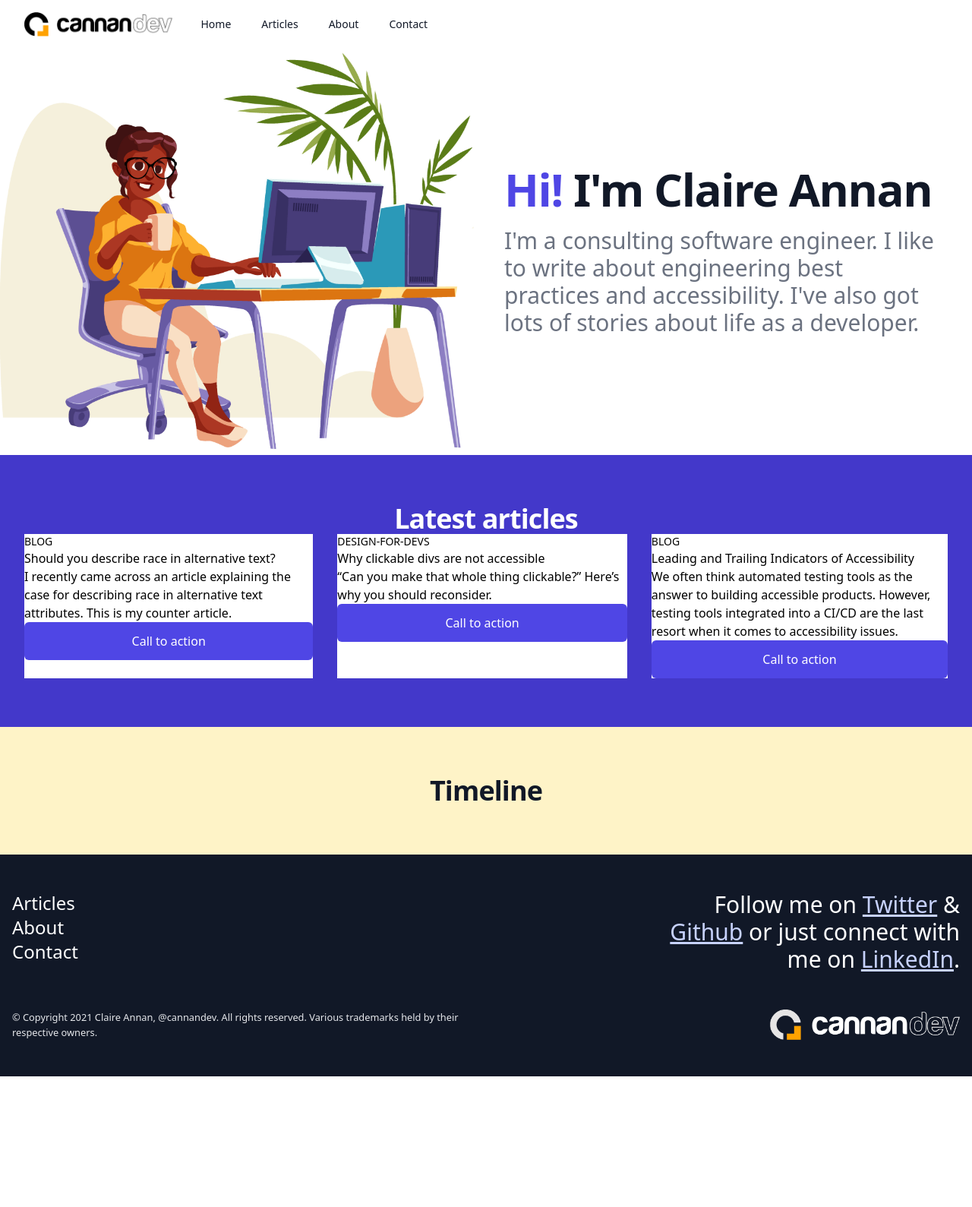
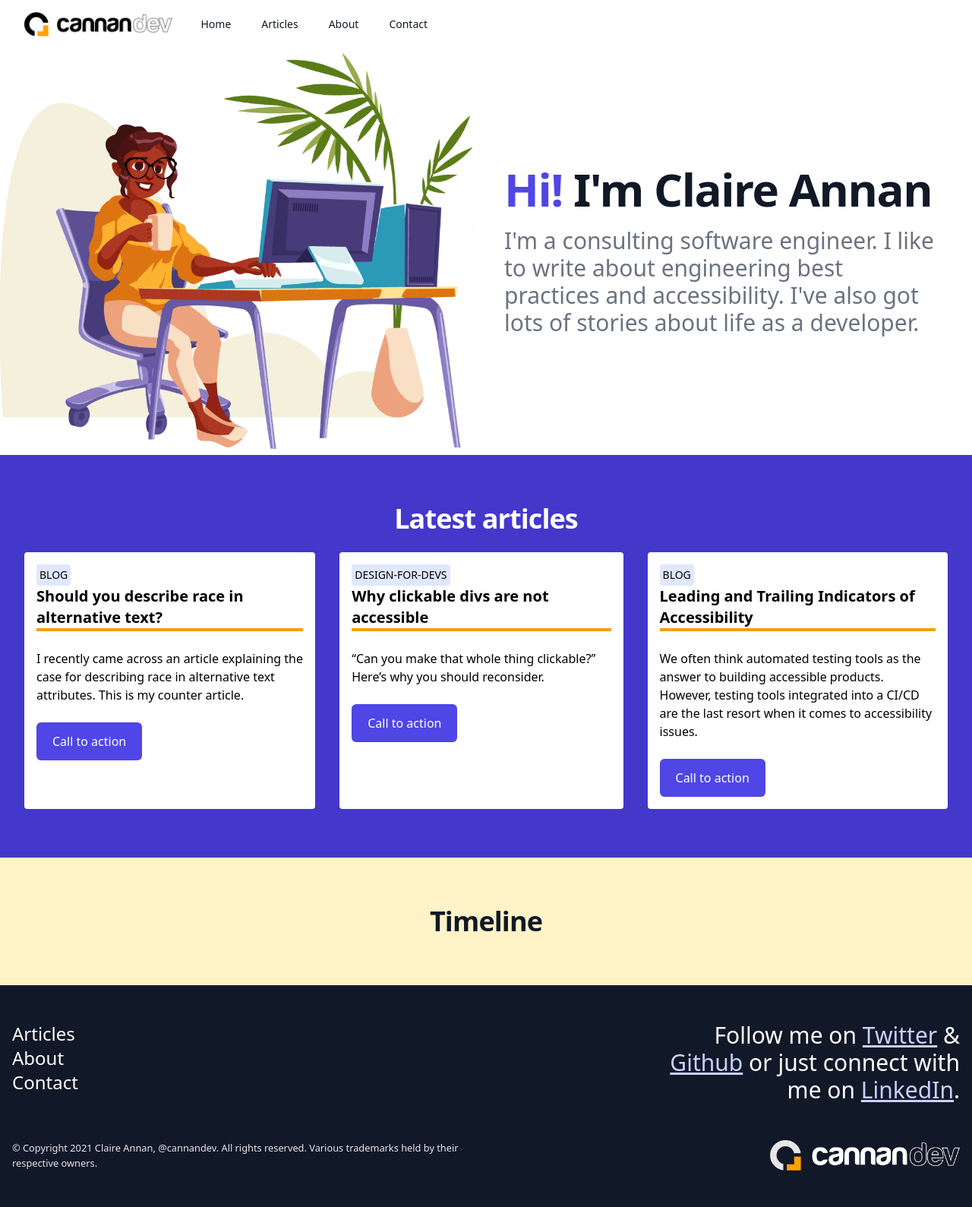
Before and after one commit to cannandev/plain-ole-jekyll-blog, a Jekyll site: the page built from index.html, in a window 1280 px wide. Shown: the whole page at 76% size. Built offline with Jekyll 4.4.1, drawn with Linux system fonts in a browser that asks for light colours; before the commit the page ends 1417 px from its top, so only the background shows below that.

Commit message:
Update draft.

```diff
--- a/_posts/2022-02-05-leading-vs-trailing-indicators-of-accessibility.markdown
+++ b/_posts/2022-02-05-leading-vs-trailing-indicators-of-accessibility.markdown
@@ -12,12 +12,13 @@ These tools flag issues that should have been caught during development and poss
 
 So, what are leading indicators that can get us ahead of accessibility issues? How can we design products and build them accessibly long before we deploy them? Read on for three solid examples.
 
-## 1. You're looking for a percentage of users with disabilities
+## 1. Looking for a percentage of users with disabilities
 
 In a conversation with a project manager, she expressed her surprise to learn that accessibility also included designing for neurodiverse and dyslexic users. "I'd love to know how many of ours users are in this category so we can cater to them."
 
 Design for one, design for all.
-## 2. Your design is touch dependent.
+
+## 2. Designing touch-dependent components
 
 Examples
 
--- a/dist/styles.css
+++ b/dist/styles.css
@@ -622,8 +622,20 @@ Ensure the default browser behavior of the `hidden` attribute.
   margin-top: 1rem;
 }
 
+.mt-6 {
+  margin-top: 1.5rem;
+}
+
+.mb-4 {
+  margin-bottom: 1rem;
+}
+
 .block {
   display: block;
+}
+
+.inline {
+  display: inline;
 }
 
 .flex {
@@ -706,12 +718,28 @@ Ensure the default browser behavior of the `hidden` attribute.
   flex-shrink: 0;
 }
 
+.transform {
+  transform: translate(var(--tw-translate-x), var(--tw-translate-y)) rotate(var(--tw-rotate)) skewX(var(--tw-skew-x)) skewY(var(--tw-skew-y)) scaleX(var(--tw-scale-x)) scaleY(var(--tw-scale-y));
+}
+
+.list-none {
+  list-style-type: none;
+}
+
 .grid-flow-col {
   grid-auto-flow: column;
 }
 
 .flex-col {
   flex-direction: column;
+}
+
+.flex-wrap {
+  flex-wrap: wrap;
+}
+
+.items-start {
+  align-items: flex-start;
 }
 
 .items-end {
@@ -764,17 +792,39 @@ Ensure the default browser behavior of the `hidden` attribute.
   border-radius: 0.375rem;
 }
 
+.rounded {
+  border-radius: 0.25rem;
+}
+
 .border {
   border-width: 1px;
+}
+
+.border-b-4 {
+  border-bottom-width: 4px;
+}
+
+.border-b {
+  border-bottom-width: 1px;
 }
 
 .border-transparent {
   border-color: transparent;
 }
 
+.border-b-amber-500 {
+  --tw-border-opacity: 1;
+  border-bottom-color: rgb(245 158 11 / var(--tw-border-opacity));
+}
+
 .bg-white {
   --tw-bg-opacity: 1;
   background-color: rgb(255 255 255 / var(--tw-bg-opacity));
+}
+
+.bg-indigo-500 {
+  --tw-bg-opacity: 1;
+  background-color: rgb(99 102 241 / var(--tw-bg-opacity));
 }
 
 .bg-gray-900 {
@@ -802,9 +852,9 @@ Ensure the default browser behavior of the `hidden` attribute.
   background-color: rgb(79 70 229 / var(--tw-bg-opacity));
 }
 
-.bg-indigo-500 {
+.bg-indigo-100 {
   --tw-bg-opacity: 1;
-  background-color: rgb(99 102 241 / var(--tw-bg-opacity));
+  background-color: rgb(224 231 255 / var(--tw-bg-opacity));
 }
 
 .object-cover {
@@ -818,6 +868,14 @@ Ensure the default browser behavior of the `hidden` attribute.
 
 .p-6 {
   padding: 1.5rem;
+}
+
+.p-4 {
+  padding: 1rem;
+}
+
+.p-1 {
+  padding: 0.25rem;
 }
 
 .px-2 {
@@ -858,6 +916,11 @@ Ensure the default browser behavior of the `hidden` attribute.
 .py-3 {
   padding-top: 0.75rem;
   padding-bottom: 0.75rem;
+}
+
+.px-5 {
+  padding-left: 1.25rem;
+  padding-right: 1.25rem;
 }
 
 .pt-2 {
@@ -905,6 +968,16 @@ Ensure the default browser behavior of the `hidden` attribute.
   line-height: 1.75rem;
 }
 
+.text-xl {
+  font-size: 1.25rem;
+  line-height: 1.75rem;
+}
+
+.text-3xl {
+  font-size: 1.875rem;
+  line-height: 2.25rem;
+}
+
 .font-medium {
   font-weight: 500;
 }
@@ -915,6 +988,10 @@ Ensure the default browser behavior of the `hidden` attribute.
 
 .font-semibold {
   font-weight: 600;
+}
+
+.font-bold {
+  font-weight: 700;
 }
 
 .uppercase {
@@ -934,19 +1011,14 @@ Ensure the default browser behavior of the `hidden` attribute.
   color: rgb(156 163 175 / var(--tw-text-opacity));
 }
 
+.text-gray-900 {
+  --tw-text-opacity: 1;
+  color: rgb(17 24 39 / var(--tw-text-opacity));
+}
+
 .text-white {
   --tw-text-opacity: 1;
   color: rgb(255 255 255 / var(--tw-text-opacity));
-}
-
-.text-gray-300 {
-  --tw-text-opacity: 1;
-  color: rgb(209 213 219 / var(--tw-text-opacity));
-}
-
-.text-gray-900 {
-  --tw-text-opacity: 1;
-  color: rgb(17 24 39 / var(--tw-text-opacity));
 }
 
 .text-indigo-500 {
@@ -976,6 +1048,16 @@ Ensure the default browser behavior of the `hidden` attribute.
 
 .text-indigo-700 {
   --tw-text-opacity: 1;
+  color: rgb(67 56 202 / var(--tw-text-opacity));
+}
+
+.text-black {
+  --tw-text-opacity: 1;
+  color: rgb(0 0 0 / var(--tw-text-opacity));
+}
+
+.text-blue-500 {
+  --tw-text-opacity: 1;
   color: rgb(59 130 246 / var(--tw-text-opacity));
 }
 
@@ -984,9 +1066,9 @@ Ensure the default browser behavior of the `hidden` attribute.
           text-decoration-line: underline;
 }
 
-.hover\:bg-gray-700:hover {
-  --tw-bg-opacity: 1;
-  background-color: rgb(55 65 81 / var(--tw-bg-opacity));
+.hover\:-rotate-6:hover {
+  --tw-rotate: -6deg;
+  transform: translate(var(--tw-translate-x), var(--tw-translate-y)) rotate(var(--tw-rotate)) skewX(var(--tw-skew-x)) skewY(var(--tw-skew-y)) scaleX(var(--tw-scale-x)) scaleY(var(--tw-scale-y));
 }
 
 .hover\:bg-indigo-600:hover {
@@ -999,11 +1081,6 @@ Ensure the default browser behavior of the `hidden` attribute.
   background-color: rgb(67 56 202 / var(--tw-bg-opacity));
 }
 
-.hover\:bg-gray-200:hover {
-  --tw-bg-opacity: 1;
-  background-color: rgb(229 231 235 / var(--tw-bg-opacity));
-}
-
 .hover\:bg-gray-50:hover {
   --tw-bg-opacity: 1;
   background-color: rgb(249 250 251 / var(--tw-bg-opacity));
@@ -1014,9 +1091,9 @@ Ensure the default browser behavior of the `hidden` attribute.
   color: rgb(255 255 255 / var(--tw-text-opacity));
 }
 
-.hover\:text-blue-700:hover {
+.hover\:text-gray-900:hover {
   --tw-text-opacity: 1;
-  color: rgb(29 78 216 / var(--tw-text-opacity));
+  color: rgb(17 24 39 / var(--tw-text-opacity));
 }
 
 .hover\:text-indigo-500:hover {
@@ -1024,14 +1101,24 @@ Ensure the default browser behavior of the `hidden` attribute.
   color: rgb(99 102 241 / var(--tw-text-opacity));
 }
 
-.hover\:text-gray-900:hover {
+.hover\:text-indigo-700:hover {
   --tw-text-opacity: 1;
-  color: rgb(17 24 39 / var(--tw-text-opacity));
+  color: rgb(67 56 202 / var(--tw-text-opacity));
+}
+
+.hover\:text-blue-700:hover {
+  --tw-text-opacity: 1;
+  color: rgb(29 78 216 / var(--tw-text-opacity));
 }
 
 .hover\:underline:hover {
   -webkit-text-decoration-line: underline;
           text-decoration-line: underline;
+}
+
+.hover\:drop-shadow-lg:hover {
+  --tw-drop-shadow: drop-shadow(0 10px 8px rgb(0 0 0 / 0.04)) drop-shadow(0 4px 3px rgb(0 0 0 / 0.1));
+  filter: var(--tw-blur) var(--tw-brightness) var(--tw-contrast) var(--tw-grayscale) var(--tw-hue-rotate) var(--tw-invert) var(--tw-saturate) var(--tw-sepia) var(--tw-drop-shadow);
 }
 
 .focus\:top-0:focus {
@@ -1041,6 +1128,10 @@ Ensure the default browser behavior of the `hidden` attribute.
 .focus\:outline-none:focus {
   outline: 2px solid transparent;
   outline-offset: 2px;
+}
+
+.focus\:outline-blue-500:focus {
+  outline-color: #3b82f6;
 }
 
 .focus\:ring-2:focus {
@@ -1234,6 +1325,11 @@ Ensure the default browser behavior of the `hidden` attribute.
     font-size: 3rem;
     line-height: 1;
   }
+
+  .lg\:text-4xl {
+    font-size: 2.25rem;
+    line-height: 2.5rem;
+  }
 }
 
 @media (min-width: 1280px) {
```
